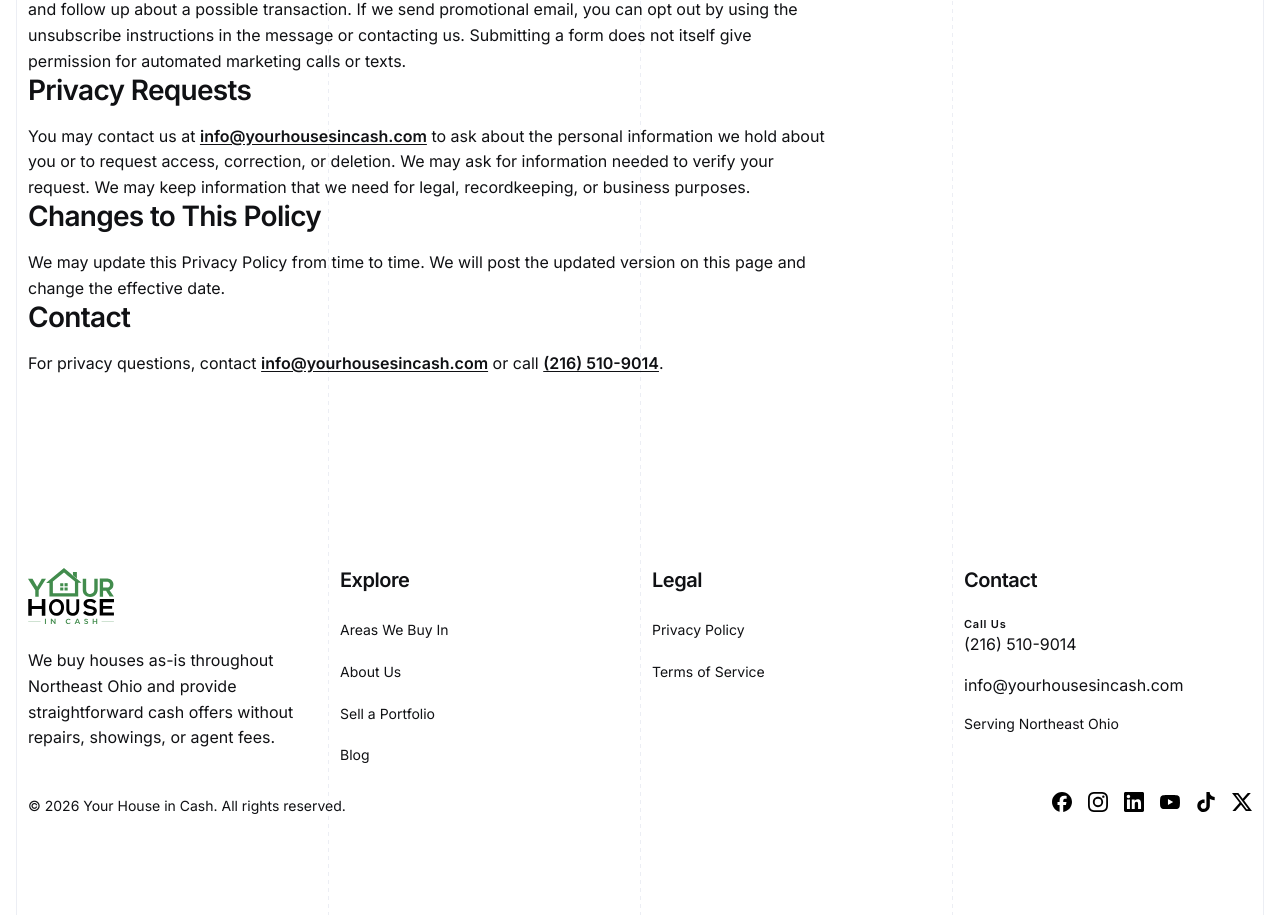
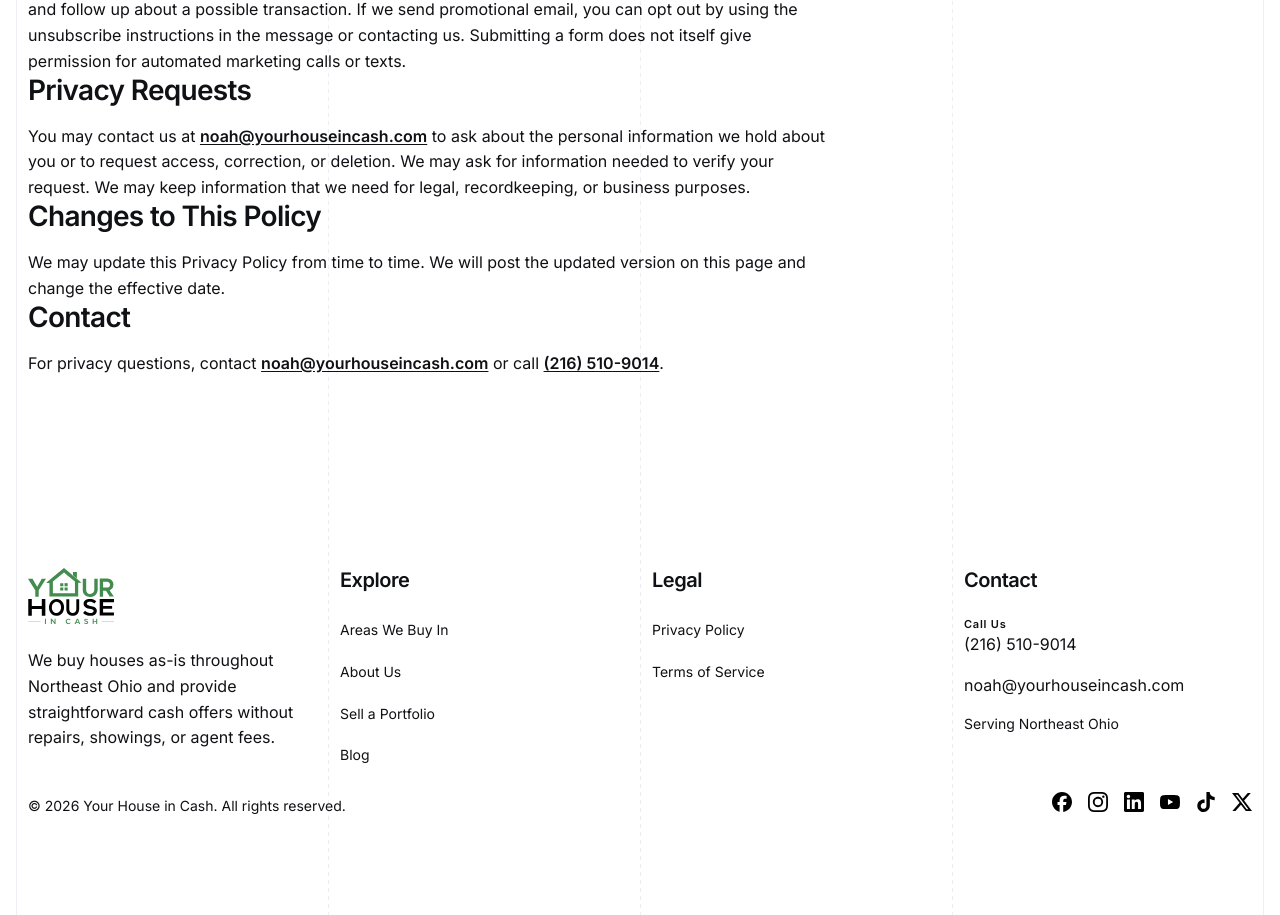
Before and after one commit to YHICAdmin/your-house-in-cash, a Next.js app: page /privacy-policy in a window 1280 px wide. Shown: the part 1700-2615 px from the top of the page. Built offline with nearby package versions, Linux system fonts and the light colour scheme.

Commit message:
Update site contact email

```diff
--- a/project-documentation/shared-sections.md
+++ b/project-documentation/shared-sections.md
@@ -285,7 +285,7 @@ The Footer is divided into Company, Navigation, Legal, and Contact content areas
 - Label: **Call Us**.
 - Phone number: `(216) 510-9014`.
 - The phone number uses link semantics and navigates to `tel:2165109014`.
-- Email: `info@yourhousesincash.com`, linked to `mailto:info@yourhousesincash.com`.
+- Email: `noah@yourhouseincash.com`, linked to `mailto:noah@yourhouseincash.com`.
 - Service-area text: **Serving Northeast Ohio**.
 
 ### Component and Semantics
--- a/project-documentation/website-specification/privacy-policy-page.md
+++ b/project-documentation/website-specification/privacy-policy-page.md
@@ -115,7 +115,7 @@ We may use your contact information to respond to your request, discuss your pro
 
 #### Privacy Requests
 
-You may contact us at [info@yourhousesincash.com](mailto:info@yourhousesincash.com) to ask about the personal information we hold about you or to request access, correction, or deletion. We may ask for information needed to verify your request. We may keep information that we need for legal, recordkeeping, or business purposes.
+You may contact us at [noah@yourhouseincash.com](mailto:noah@yourhouseincash.com) to ask about the personal information we hold about you or to request access, correction, or deletion. We may ask for information needed to verify your request. We may keep information that we need for legal, recordkeeping, or business purposes.
 
 #### Changes to This Policy
 
@@ -123,7 +123,7 @@ We may update this Privacy Policy from time to time. We will post the updated ve
 
 #### Contact
 
-For privacy questions, contact [info@yourhousesincash.com](mailto:info@yourhousesincash.com) or call `(216) 510-9014`.
+For privacy questions, contact [noah@yourhouseincash.com](mailto:noah@yourhouseincash.com) or call `(216) 510-9014`.
 
 # Audit Findings and Research Notes
 
--- a/src/app/(site)/privacy-policy/page.tsx
+++ b/src/app/(site)/privacy-policy/page.tsx
@@ -77,7 +77,7 @@ export default function PrivacyPolicyPage() {
 
                 <section>
                   <h2 className="text-heading-3">Privacy Requests</h2>
-                  <p>You may contact us at <TextLink href="mailto:info@yourhousesincash.com">info@yourhousesincash.com</TextLink> to ask about the personal information we hold about you or to request access, correction, or deletion. We may ask for information needed to verify your request. We may keep information that we need for legal, recordkeeping, or business purposes.</p>
+                  <p>You may contact us at <TextLink href="mailto:noah@yourhouseincash.com">noah@yourhouseincash.com</TextLink> to ask about the personal information we hold about you or to request access, correction, or deletion. We may ask for information needed to verify your request. We may keep information that we need for legal, recordkeeping, or business purposes.</p>
                 </section>
 
                 <section>
@@ -87,7 +87,7 @@ export default function PrivacyPolicyPage() {
 
                 <section>
                   <h2 className="text-heading-3">Contact</h2>
-                  <p>For privacy questions, contact <TextLink href="mailto:info@yourhousesincash.com">info@yourhousesincash.com</TextLink> or call <TextLink href="tel:2165109014">(216) 510-9014</TextLink>.</p>
+                  <p>For privacy questions, contact <TextLink href="mailto:noah@yourhouseincash.com">noah@yourhouseincash.com</TextLink> or call <TextLink href="tel:2165109014">(216) 510-9014</TextLink>.</p>
                 </section>
               </div>
             </div>
--- a/src/app/(site)/terms-of-service/page.tsx
+++ b/src/app/(site)/terms-of-service/page.tsx
@@ -87,7 +87,7 @@ export default function TermsOfServicePage() {
 
                 <section>
                   <h2 className="text-heading-3">Contact</h2>
-                  <p>For questions about these Terms, contact <TextLink href="mailto:info@yourhousesincash.com">info@yourhousesincash.com</TextLink> or call <TextLink href="tel:2165109014">(216) 510-9014</TextLink>.</p>
+                  <p>For questions about these Terms, contact <TextLink href="mailto:noah@yourhouseincash.com">noah@yourhouseincash.com</TextLink> or call <TextLink href="tel:2165109014">(216) 510-9014</TextLink>.</p>
                 </section>
               </div>
             </div>
--- a/src/components/layout/site-footer.tsx
+++ b/src/components/layout/site-footer.tsx
@@ -85,8 +85,8 @@ export function SiteFooter({ background = "default" }: {
           <h2 className={`${styles.heading} text-heading-4`}>Contact</h2>
           <p className={`${styles.callLabel} text-label`}>Call Us</p>
           <TextLink href="tel:2165109014">(216) 510-9014</TextLink>
-          <TextLink className={styles.email} href="mailto:info@yourhousesincash.com">
-            info@yourhousesincash.com
+          <TextLink className={styles.email} href="mailto:noah@yourhouseincash.com">
+            noah@yourhouseincash.com
           </TextLink>
           <p className={`${styles.serviceArea} text-body-small`}>
             Serving Northeast Ohio
```
